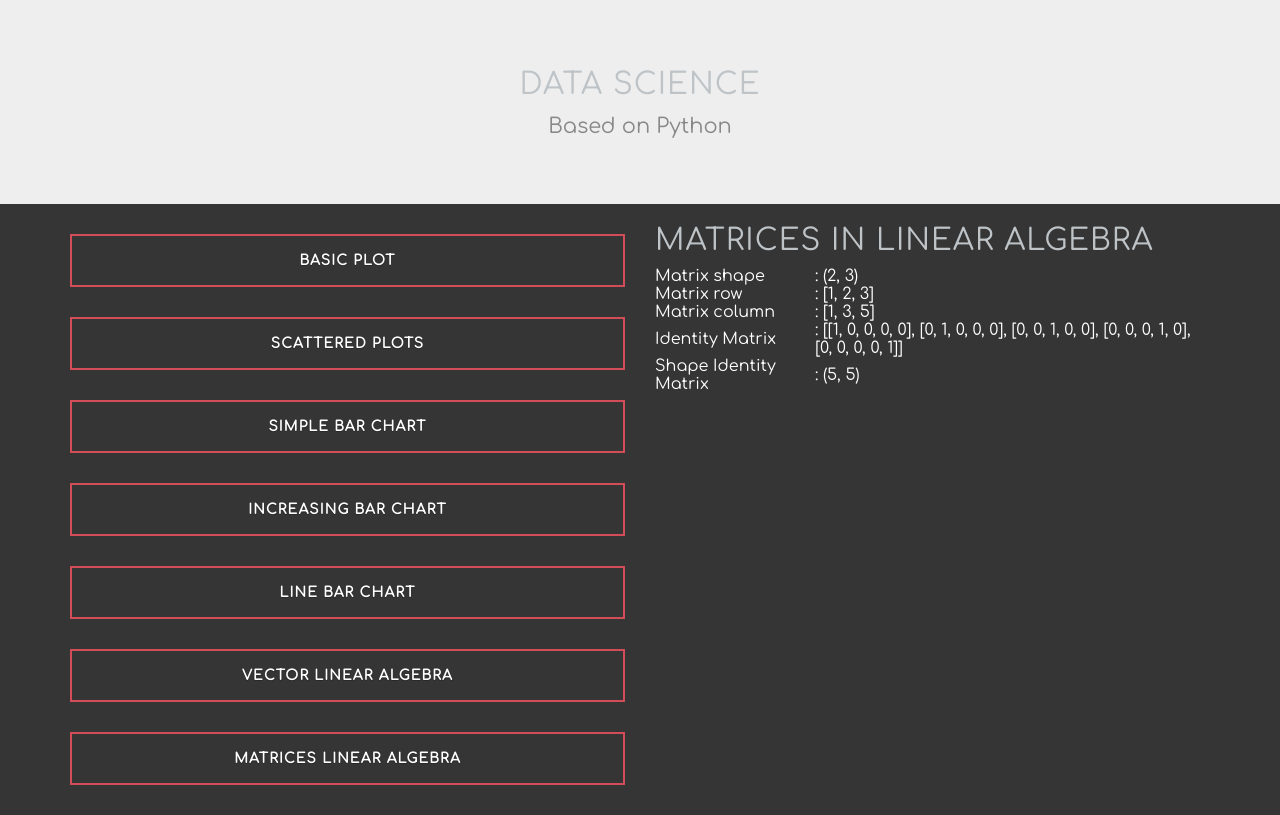
After one commit to sbsanjaybharti/python-data-science, a Flask app: page /plot/matrices in a window 1280 px wide. The commit adds this page. Run offline with Flask 2, Linux system fonts and the light colour scheme; some libraries are stand-ins or nearby versions.

Commit message:
Adding Linear algebra

```diff
--- /dev/null
+++ b/Linear_Algebra/matrix.py
@@ -0,0 +1,17 @@
+class matrix:
+    def shape(self, a):
+        num_rows =len(a)
+        num_cols =len(a[0])
+        return num_rows, num_cols
+    def get_row(self, a, i):
+        return a[i]
+
+    def get_column(self, a, j):
+        return [a_i[j] for a_i in a]
+
+    def make_matrix(self, num_rows, num_cols, entry_fn):
+        return [[entry_fn(i,j) for j in range(num_cols)] for i in range(num_rows)]
+
+    def is_diagonal(self, i, j):
+        return 1 if i == j else 0
+# pyplot.show()
--- a/app.py
+++ b/app.py
@@ -7,6 +7,8 @@ app = Flask(__name__)
 def index():
     return render_template('index.html')
 
+
+# noinspection PyInterpreter
 @app.route('/plot/basic')
 def basic(name=None):
     from plot_basic import basic
@@ -27,7 +29,7 @@ def scatteredPlot(name=None):
 
     basic_obj = basic()
     data = basic_obj.scatter(friends, minutes, labels)
-    return render_template('plot/basic.html', name=data, title='Basic Plot')
+    return render_template('plot/basic.html', name=data, title='Scattered Plot')
 
 @app.route('/bar/chart/one')
 def barChartOne(name=None):
@@ -62,6 +64,36 @@ def barChartLine(name=None):
     data = basic_obj.ChartLine(variance, bias_squared)
     return render_template('plot/basic.html', name=data, title='Line Bar Chart ')
 
+@app.route('/plot/vector')
+def vector(name=None):
+    from Linear_Algebra.vector import vector
+
+    hight_weight_age = [70, 170, 40]
+    grade = [95, 80, 75, 62]
+    linear_algebra = vector()
+    vector_add = linear_algebra.add(hight_weight_age, grade)
+    vector_dot = linear_algebra.dot(hight_weight_age, grade)
+    return render_template('linear_algebra/vector.html', add_value=vector_add, dot_value=vector_dot, title='Vector Spaces in linear algebra')
+
+@app.route('/plot/matrices')
+def matrices(name=None):
+    from Linear_Algebra.matrix import matrix
+
+    a = [[1,2,3],[4,5,6]]
+    b = [[1,2], [3,4], [5,6]]
+    matrix = matrix()
+    shape = matrix.shape(a)
+    identity_matrix = matrix.make_matrix(5, 5, matrix.is_diagonal)
+    #shape = matrix.shape(a)
+    # matrix = matrix.dot(hight_weight_age, grade)
+    value_dict = {}
+    value_dict['shape'] = shape
+    value_dict['row'] = matrix.get_row(a, 0)
+    value_dict['column'] = matrix.get_column(b, 0)
+    value_dict['identity_matrix'] = identity_matrix
+    value_dict['shape_identity_matrix'] = matrix.shape(identity_matrix)
+    return render_template('linear_algebra/matrix.html', value = value_dict, title='Matrices in linear algebra')
+
 if __name__ == "__main__":
     app.run(debug=True)
     app.debug = True
--- a/templates/basic.html
+++ b/templates/basic.html
@@ -136,6 +136,8 @@ a.animated-button.victoria-two:after {
         <a href="{{ url_for('barChartOne') }}" class="btn btn-sm animated-button victoria-one">Simple Bar Chart</a>
         <a href="{{ url_for('barChartTwo') }}" class="btn btn-sm animated-button victoria-one">Increasing Bar Chart</a>
         <a href="{{ url_for('barChartLine') }}" class="btn btn-sm animated-button victoria-one">Line Bar Chart</a>
+        <a href="{{ url_for('vector') }}" class="btn btn-sm animated-button victoria-one">Vector linear algebra</a>
+        <a href="{{ url_for('matrices') }}" class="btn btn-sm animated-button victoria-one">Matrices linear algebra</a>
     </div>
     <div class="col-md-6 col-sm-6 col-xs-6">
         {% block content %}
--- /dev/null
+++ b/templates/linear_algebra/basic.html
@@ -0,0 +1,6 @@
+{% extends 'basic.html' %}
+{% block content %}
+<h2>{{title}}</h2>
+    Vector Add {{add_value}}<br/>
+    Vector Dot {{dot_value}}
+{% endblock %}
--- /dev/null
+++ b/templates/linear_algebra/matrix.html
@@ -0,0 +1,26 @@
+{% extends 'basic.html' %}
+{% block content %}
+<h2>{{title}}</h2>
+<table>
+    <tr>
+        <td>Matrix shape </td>
+        <td>: {{value.shape}}</td>
+    </tr>
+    <tr>
+        <td> Matrix row </td>
+        <td>: {{value.row}}</td>
+    </tr>
+    <tr>
+        <td>Matrix column </td>
+        <td>: {{value.column}}</td>
+    </tr>
+    <tr>
+        <td>Identity Matrix </td>
+        <td>: {{value.identity_matrix}}</td>
+    </tr>
+    <tr>
+        <td>Shape Identity Matrix </td>
+        <td>: {{value.shape_identity_matrix}}</td>
+    </tr>
+</table>
+{% endblock %}
--- /dev/null
+++ b/templates/linear_algebra/vector.html
@@ -0,0 +1,6 @@
+{% extends 'basic.html' %}
+{% block content %}
+<h2>{{title}}</h2>
+    Vector Add {{add_value}}<br/>
+    Vector Dot {{dot_value}}
+{% endblock %}
```
Also changed, not shown: Linear_Algebra/vector.py (added, +11 -0 lines).
